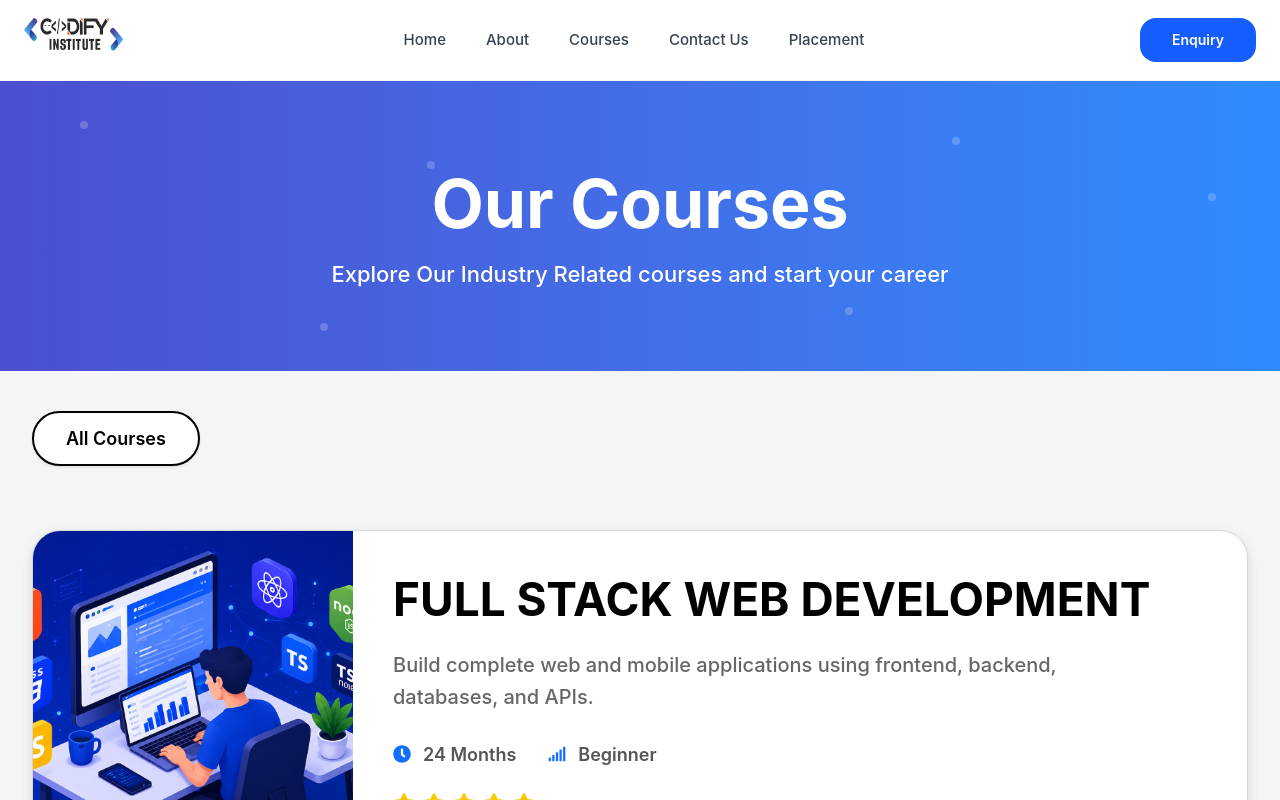
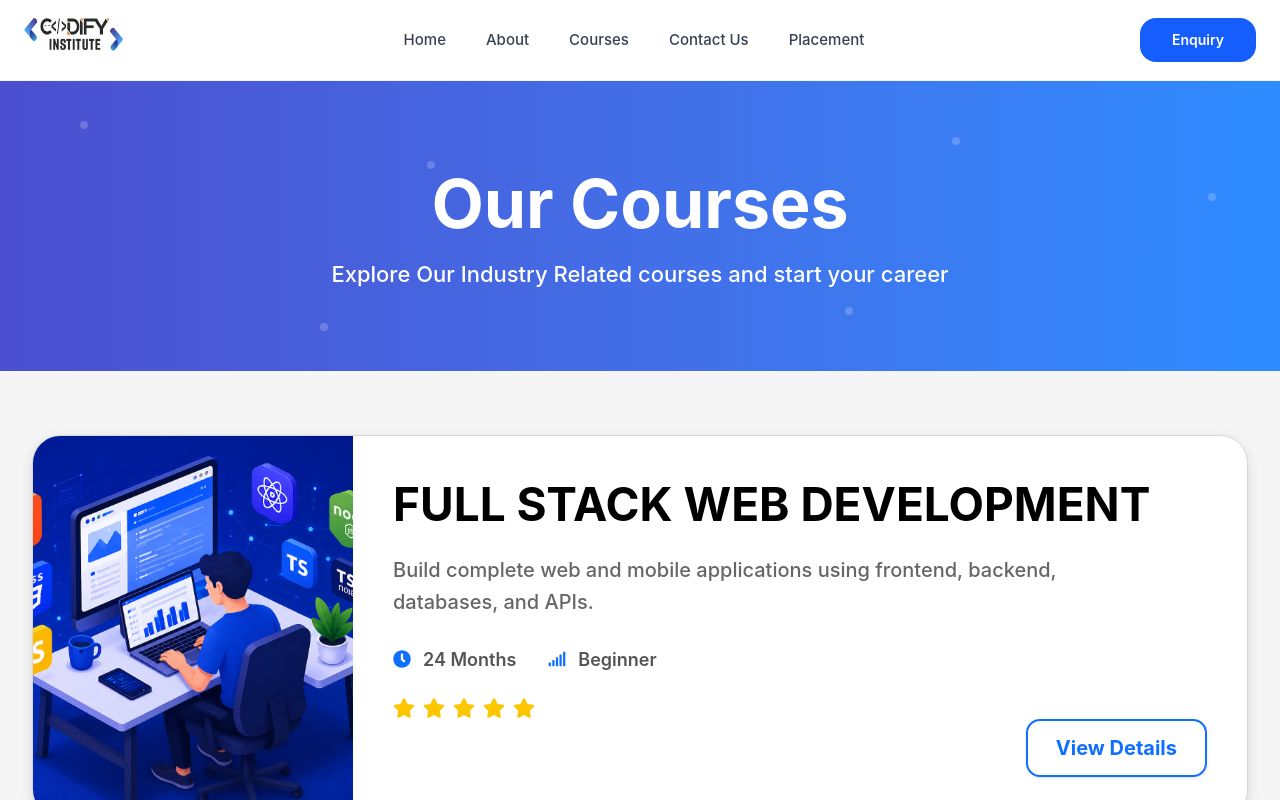
Before and after one commit to parthkambli/codify, a React (Vite) app: page /courses in a window 1280 px wide. Shown: the top 800 px of the page. Built offline with nearby package versions, Linux system fonts and the light colour scheme.

Commit message:
course detail page with dynamic data of course

```diff
--- a/src/App.jsx
+++ b/src/App.jsx
@@ -8,6 +8,7 @@ import Footer from './components/Footer';     // ← Added Footer
 import Home from './pages/Home';
 import About from './pages/About';
 import Courses from './pages/Courses';
+import CourseDetail from './pages/CourseDetail';
 import Contact from './pages/Contact';
 import Placement from './pages/Placement';
 import Enquiry from './pages/Enquiry';
@@ -23,6 +24,7 @@ function App() {
             <Route path="/" element={<Home />} />
             <Route path="/about" element={<About />} />
             <Route path="/courses" element={<Courses />} />
+            <Route path="/courses-detail/:slug" element={<CourseDetail />} />
             <Route path="/contact" element={<Contact />} />
             <Route path="/placement" element={<Placement />} />
             <Route path="/enquiry" element={<Enquiry/>} />
--- a/src/components/Navbar.jsx
+++ b/src/components/Navbar.jsx
@@ -21,7 +21,7 @@ const Navbar = () => {
           {/* Desktop Navigation */}
           <div className="hidden md:flex items-center gap-x-10 text-[15px] font-medium">
             <a
-              href="home"
+              href="/"
               className="text-gray-700 hover:text-blue-600 transition-colors duration-200"
             >
               Home
--- /dev/null
+++ b/src/data/coursesData.js
@@ -0,0 +1,141 @@
+import Course1 from '../assets/fullstack.png';
+import Course2 from '../assets/data-analysis.png';
+import Course3 from '../assets/mobile-app.png';
+import Course4 from '../assets/data-science.png';
+
+export const coursesData = [
+  {
+    slug: 'full-stack-web-development',
+    title: 'FULL STACK WEB DEVELOPMENT',
+    image: Course1,
+    description:
+      'Build complete web and mobile applications using frontend, backend, databases, and APIs.',
+
+    duration: '24 Months',
+    level: 'Beginner',
+    language: 'English/Hindi',
+    projects: '5+ Real World Projects',
+    certificate: 'Yes',
+
+    learn: [
+      'Core Java Programming',
+      'Object-Oriented Programming (OOP)',
+      'Advanced Java & JDBC',
+      'Spring Boot Framework',
+      'REST API Development',
+      'Frontend Development (HTML, CSS, JavaScript, React)',
+      'Database Management (MySQL / MongoDB)',
+      'Authentication & Security',
+      'Real-World Full Stack Projects',
+      'Deployment & Version Control (Git/GitHub)',
+    ],
+
+    tools: [
+      'HTML5',
+      'CSS3',
+      'JavaScript',
+      'React',
+      'Java',
+      'MySQL',
+      'MongoDB',
+      'GitHub',
+    ],
+  },
+
+  {
+    slug: 'data-analysis',
+    title: 'DATA ANALYSIS',
+    image: Course2,
+    description:
+      'Learn data cleaning, visualization, reporting, and business intelligence skills.',
+
+    duration: '12 Months',
+    level: 'Beginner',
+    language: 'English/Hindi',
+    projects: '8+ Projects',
+    certificate: 'Yes',
+
+    learn: [
+      'Excel & Advanced Excel',
+      'SQL & Database Queries',
+      'Python for Analysis',
+      'Power BI',
+      'Data Cleaning',
+      'Data Visualization',
+      'Dashboard Building',
+      'Business Reporting',
+    ],
+
+    tools: [
+      'Excel',
+      'Power BI',
+      'Python',
+      'SQL',
+      'Pandas',
+    ],
+  },
+
+  {
+    slug: 'mobile-app-development',
+    title: 'MOBILE APP DEVELOPMENT',
+    image: Course3,
+    description:
+      'Build modern Android and iOS applications using Flutter and Firebase.',
+
+    duration: '18 Months',
+    level: 'Beginner',
+    language: 'English/Hindi',
+    projects: '6+ Projects',
+    certificate: 'Yes',
+
+    learn: [
+      'Flutter Fundamentals',
+      'Dart Programming',
+      'Firebase Integration',
+      'REST APIs',
+      'Authentication',
+      'State Management',
+      'Play Store Deployment',
+    ],
+
+    tools: [
+      'Flutter',
+      'Dart',
+      'Firebase',
+      'Android Studio',
+      'GitHub',
+    ],
+  },
+
+  {
+    slug: 'data-science',
+    title: 'DATA SCIENCE',
+    image: Course4,
+    description:
+      'Master machine learning, AI, statistics, and predictive modeling.',
+
+    duration: '18 Months',
+    level: 'Intermediate',
+    language: 'English/Hindi',
+    projects: '10+ Projects',
+    certificate: 'Yes',
+
+    learn: [
+      'Python',
+      'Statistics',
+      'Machine Learning',
+      'Deep Learning',
+      'Data Visualization',
+      'NLP Basics',
+      'Model Deployment',
+    ],
+
+    tools: [
+      'Python',
+      'TensorFlow',
+      'Pandas',
+      'NumPy',
+      'Scikit-learn',
+    ],
+  },
+];
--- /dev/null
+++ b/src/pages/CourseDetail.jsx
@@ -0,0 +1,186 @@
+import { useParams } from 'react-router-dom';
+import { coursesData } from '../data/coursesData';
+
+const CourseDetail = () => {
+  const { slug } = useParams();
+
+  const course = coursesData.find(
+    (item) => item.slug === slug
+  );
+
+  if (!course) {
+    return (
+      <div className="py-32 text-center text-3xl font-bold">
+        Course Not Found
+      </div>
+    );
+  }
+
+  return (
+    <main className="bg-[#f5f5f5] min-h-screen">
+
+      {/* Hero */}
+      <section className="max-w-7xl mx-auto px-4 sm:px-6 py-16">
+        <div className="grid lg:grid-cols-2 gap-12 items-center">
+
+          {/* Left */}
+          <div>
+            <h1 className="text-4xl md:text-6xl font-bold text-blue-600 leading-tight">
+              {course.title}
+            </h1>
+
+            <p className="mt-6 text-lg text-gray-600 leading-relaxed max-w-xl">
+              {course.description}
+            </p>
+
+            <div className="flex gap-8 mt-8 text-gray-700">
+              <div>{course.duration}</div>
+              <div>{course.level}</div>
+            </div>
+
+            <button className="mt-8 bg-blue-600 hover:bg-blue-700 text-white px-8 py-4 rounded-xl font-semibold">
+              Enroll Now
+            </button>
+          </div>
+
+          {/* Right */}
+          <div className="bg-gradient-to-r from-[#5b5fc7] to-[#4ea1ff] rounded-[30px] p-6">
+            <img
+              src={course.image}
+              alt={course.title}
+              className="w-full rounded-3xl"
+            />
+          </div>
+        </div>
+      </section>
+
+      {/* Overview */}
+      <section className="max-w-7xl mx-auto px-4 sm:px-6 pb-20">
+
+        {/* <div className="bg-white rounded-xl p-4 mb-12 flex gap-10 font-semibold overflow-x-auto">
+          <button className="text-blue-600 border-b-2 border-blue-600 pb-2 whitespace-nowrap">
+            Overview
+          </button>
+
+          <button className="text-gray-700 whitespace-nowrap">
+            Curriculum
+          </button>
+
+          <button className="text-gray-700 whitespace-nowrap">
+            Tools
+          </button>
+        </div> */}
+
+        <h2 className="text-4xl font-bold mb-16">
+          Courses Overview
+        </h2>
+
+        <div className="grid lg:grid-cols-[1fr_350px] gap-12">
+
+          {/* Learn */}
+          <div>
+            <h3 className="text-4xl font-bold mb-10">
+              What you Will Learn
+            </h3>
+
+            <div className="space-y-6">
+              {course.learn.map((item, i) => (
+                <div
+                  key={i}
+                  className="flex items-start gap-4 text-xl font-medium text-gray-800"
+                >
+                  <span className="text-blue-600">✓</span>
+                  <span>{item}</span>
+                </div>
+              ))}
+            </div>
+          </div>
+
+          {/* Highlights */}
+          <div className="bg-[#ececf5] rounded-3xl p-8 shadow-sm h-fit sticky top-24">
+
+            <h3 className="text-3xl font-bold mb-8">
+              Course Highlights
+            </h3>
+
+            <div className="space-y-8">
+
+              <div>
+                <div className="font-bold text-xl">
+                  Duration
+                </div>
+
+                <div className="text-gray-600">
+                  {course.duration}
+                </div>
+              </div>
+
+              <div>
+                <div className="font-bold text-xl">
+                  Level
+                </div>
+
+                <div className="text-gray-600">
+                  {course.level}
+                </div>
+              </div>
+
+              <div>
+                <div className="font-bold text-xl">
+                  Language
+                </div>
+
+                <div className="text-gray-600">
+                  {course.language}
+                </div>
+              </div>
+
+              <div>
+                <div className="font-bold text-xl">
+                  Projects
+                </div>
+
+                <div className="text-gray-600">
+                  {course.projects}
+                </div>
+              </div>
+
+              <div>
+                <div className="font-bold text-xl">
+                  Certificates
+                </div>
+
+                <div className="text-gray-600">
+                  {course.certificate}
+                </div>
+              </div>
+
+            </div>
+          </div>
+        </div>
+
+        {/* Tools */}
+        <div className="mt-20">
+
+          <h2 className="text-4xl font-bold text-center mb-10">
+            Tools You'll Master
+          </h2>
+
+          <div className="bg-[#edf2f7] rounded-2xl p-8 flex flex-wrap justify-center gap-6">
+            {course.tools.map((tool, i) => (
+              <div
+                key={i}
+                className="bg-white px-6 py-4 rounded-xl shadow-sm font-semibold"
+              >
+                {tool}
+              </div>
+            ))}
+          </div>
+        </div>
+
+      </section>
+    </main>
+  );
+};
+
+export default CourseDetail;
--- a/src/pages/Courses.jsx
+++ b/src/pages/Courses.jsx
@@ -12,26 +12,32 @@ import dataImg from "../assets/data-analysis.png";
 import mobileImg from "../assets/mobile-dev.png";
 import scienceImg from "../assets/data-science.png";
 
+import { Link } from "react-router-dom";
+
 const courses = [
   {
+    slug: "full-stack-web-development",
     title: "FULL STACK WEB DEVELOPMENT",
     description:
       "Build complete web and mobile applications using frontend, backend, databases, and APIs.",
     image: webImg,
   },
   {
+    slug: "data-analysis",
     title: "DATA ANALYSIS",
     description:
       "Analyze and visualize data to discover insights and support better decision-making.",
     image: dataImg,
   },
   {
+    slug: "mobile-app-development",
     title: "MOBILE APP DEVELOPMENT",
     description:
       "Create fast, beautiful, and cross-platform mobile apps for Android and iOS using Flutter.",
     image: mobileImg,
   },
   {
+    slug: "data-science",
     title: "DATA SCIENCE",
     description:
       "Master Data Science with hands on training in python, Machine Learning and Data Analysis.",
@@ -72,13 +78,13 @@ const Courses = () => {
       </section>
 
       {/* FILTER */}
-      <section className="max-w-[1280px] mx-auto px-5 sm:px-6 lg:px-8 mt-10">
+      {/* <section className="max-w-[1280px] mx-auto px-5 sm:px-6 lg:px-8 mt-10">
 
         <button className="border-2 border-black rounded-full px-8 py-3 text-[18px] font-semibold bg-white hover:bg-black hover:text-white transition duration-300 shadow-sm">
           All Courses
         </button>
 
-      </section>
+      </section> */}
 
       {/* COURSES */}
       <section className="max-w-[1280px] mx-auto px-5 sm:px-6 lg:px-8 py-12 sm:py-16">
@@ -152,11 +158,12 @@ const Courses = () => {
                   {/* BUTTON */}
                   <div className="mt-8 lg:mt-0 flex lg:justify-end">
 
-                    <button className="border-2 border-[#0F6FFF] text-[#0F6FFF] hover:bg-[#0F6FFF] hover:text-white transition duration-300 rounded-[14px] px-7 py-3 text-[18px] sm:text-[20px] font-bold shadow-sm">
-
+                    <Link
+                      to={`/courses-detail/${course.slug}`}
+                      className="border-2 border-[#0F6FFF] text-[#0F6FFF] hover:bg-[#0F6FFF] hover:text-white transition duration-300 rounded-[14px] px-7 py-3 text-[18px] sm:text-[20px] font-bold shadow-sm inline-flex items-center justify-center"
+                    >
                       View Details
-
-                    </button>
+                    </Link>
 
                   </div>
 
```
